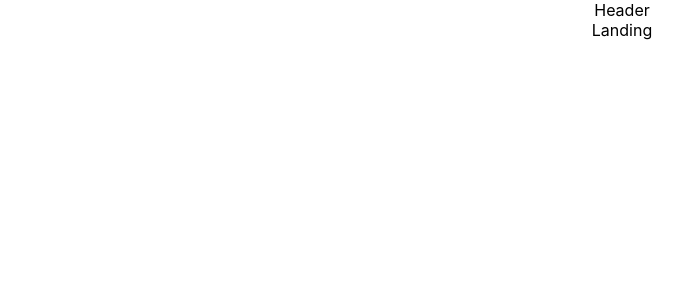
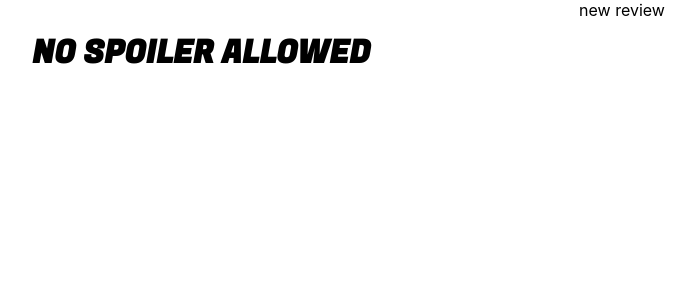
Before and after one commit to limminyeong/pilot_front, a React (Create React App) app: page /new in a window 1280 px wide. Shown: the top 300 px of the page, without its empty margins (18-713 px from the left). Built offline with nearby package versions, Linux system fonts and the light colour scheme.

Commit message:
add favicon

```diff
--- a/public/index.html
+++ b/public/index.html
@@ -2,42 +2,22 @@
 <html lang="en">
   <head>
     <meta charset="utf-8" />
-    <link rel="icon" href="%PUBLIC_URL%/favicon.ico" />
+    <link rel="icon" href="%PUBLIC_URL%/favicon.png" />
     <meta name="viewport" content="width=device-width, initial-scale=1" />
     <meta name="theme-color" content="#000000" />
     <meta
       name="description"
-      content="Web site created using create-react-app"
+      content="netflix and chill"
     />
     <link rel="apple-touch-icon" href="%PUBLIC_URL%/logo192.png" />
-    <!--
-      manifest.json provides metadata used when your web app is installed on a
-      user's mobile device or desktop. See https://developers.google.com/web/fundamentals/web-app-manifest/
-    -->
+
     <link rel="manifest" href="%PUBLIC_URL%/manifest.json" />
-    <!--
-      Notice the use of %PUBLIC_URL% in the tags above.
-      It will be replaced with the URL of the `public` folder during the build.
-      Only files inside the `public` folder can be referenced from the HTML.
-
-      Unlike "/favicon.ico" or "favicon.ico", "%PUBLIC_URL%/favicon.ico" will
-      work correctly both with client-side routing and a non-root public URL.
-      Learn how to configure a non-root public URL by running `npm run build`.
-    -->
-    <title>React App</title>
+    <link href="https://fonts.googleapis.com/css?family=Fugaz+One&display=swap" rel="stylesheet">
+    <title>No Spoiler Allowed</title>
   </head>
   <body>
     <noscript>You need to enable JavaScript to run this app.</noscript>
     <div id="root"></div>
-    <!--
-      This HTML file is a template.
-      If you open it directly in the browser, you will see an empty page.
 
-      You can add webfonts, meta tags, or analytics to this file.
-      The build step will place the bundled scripts into the <body> tag.
-
-      To begin the development, run `npm start` or `yarn start`.
-      To create a production bundle, use `npm run build` or `yarn build`.
-    -->
   </body>
 </html>
--- a/src/App.tsx
+++ b/src/App.tsx
@@ -5,13 +5,15 @@ import { BrowserRouter as Router, Route } from 'react-router-dom';
 
 import Landing from './pages/Landing';
 import { Header } from './components/Header';
+import CreateReview from './pages/CreateReview';
 
 const App: React.FC = () => {
   return (
     <div className="App">
       <Router>
         <Header />
-        <Route path="/" component={Landing}/>
+        <Route exact path="/" component={Landing}/>
+        <Route path="/new" component={CreateReview} />
       </Router>
     </div>
   );
--- /dev/null
+++ b/src/components/Header.scss
@@ -0,0 +1,8 @@
+.Header {
+  position: fixed;
+  font-family: 'Fugaz One';
+  font-weight: 900;
+  top: 30px;
+  left: 50px;
+  font-size: 32px;
+}
--- a/src/components/Header.tsx
+++ b/src/components/Header.tsx
@@ -1,8 +1,12 @@
 import React from 'react';
+
+import './Header.scss';
 
 const Header = () => {
   return (
-    <div>Header</div>
+    <div className="Header">
+      NO SPOILER ALLOWED
+    </div>
   )
 }
 
--- a/src/pages/CreateReview.tsx
+++ b/src/pages/CreateReview.tsx
@@ -1 +1,7 @@
-export default () => "Review";
+import React from 'react';
+
+const CreateReview = () => (
+  <div>new review</div>
+)
+
+export default CreateReview;
```
Also changed, not shown: public/favicon.png (added), 1 other file (tests, documents, lock files or other folders).
